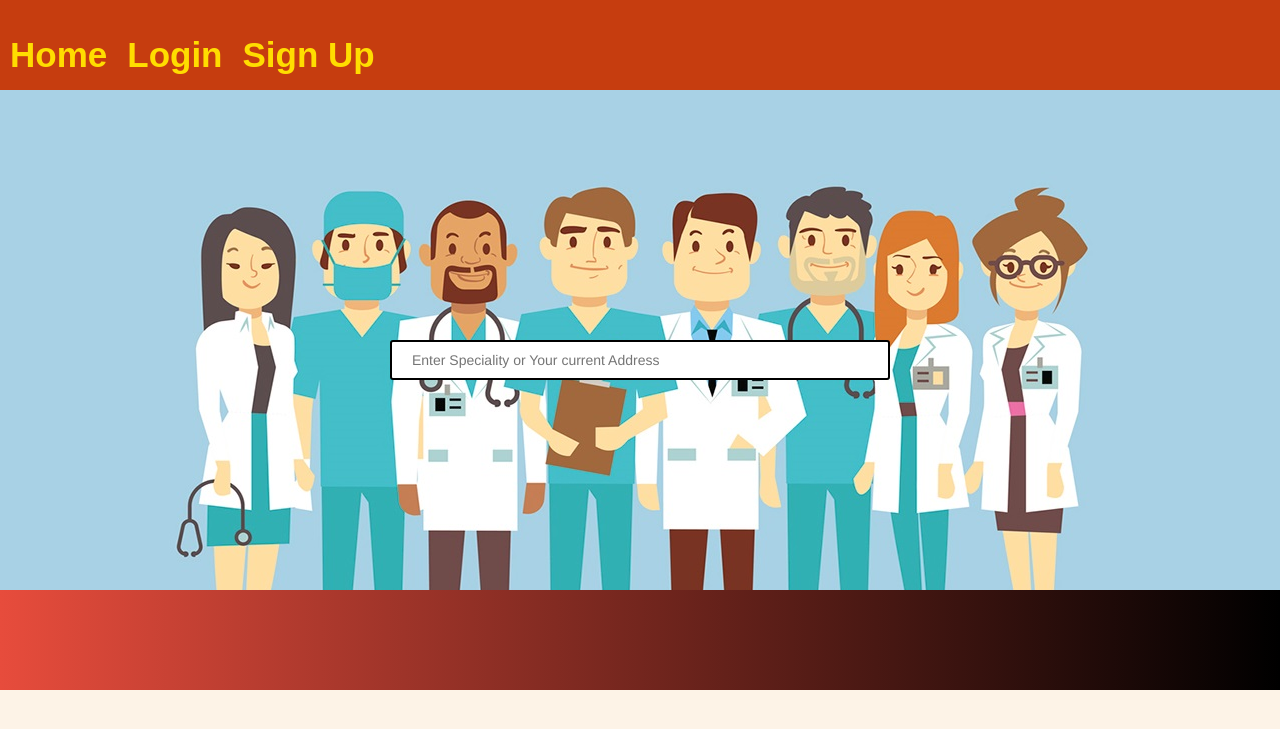
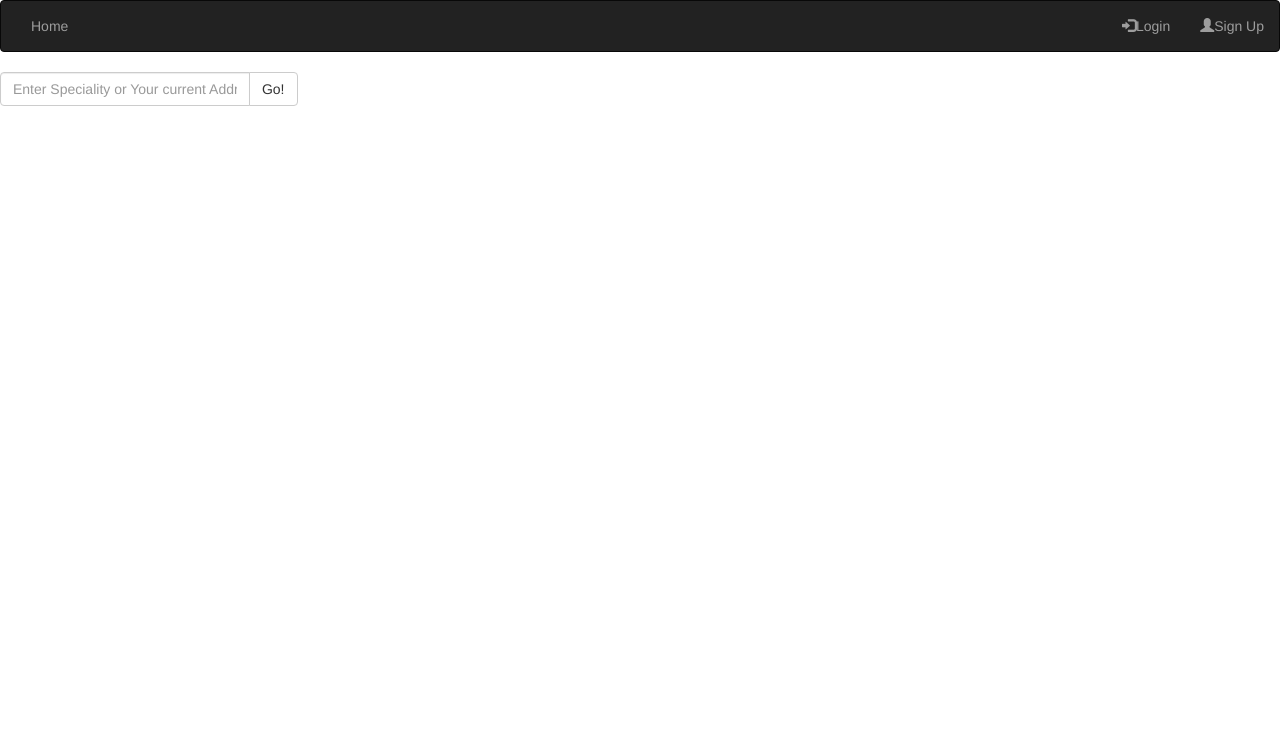
Before and after one commit to stanyet/ssdProject, a Django app: page /website/ in a window 1280 px wide. Shown: the top 729 px of the page. Run offline with Django 3.2, Linux system fonts and the light colour scheme; some libraries are stand-ins or nearby versions.

Commit message:
added Bootstrap to the skeleton by Karthik

```diff
--- a/dbase/website/static/css/base.css
+++ b/dbase/website/static/css/base.css
@@ -1,193 +1 @@
 @import url(https://fonts.googleapis.com/css?family=Open+Sans);
-
-
-html {
-
-  background-color: #FDF3E7; /* W3C, IE 10+/ Edge, Firefox 16+, Chrome 26+, Opera 12+, Safari 7+ */
-
-}
-
-div.container {
-    width: 100%;
-}
-header, footer {
-    padding: 3em;
-    background-color: #C63D0F;
-    clear: left;
-    margin: auto;
-      padding-top: 30px ;
-
-}
-htitle {
-  padding:3em;
-  padding-top: 1em;
-  width:auto;
-  background-color: yellow;
-}
-
-.header {
-
-  height: 90px;
-  width:auto;
-  background-color: #C63D0F;
-  margin: auto;
-  width: 100px;
-  padding-top: 30px ;
-  width: 100%;
-  padding-top: 30px;
-}
-
-* {
-  margin: 0;
-  padding: 0;
-}
-
-.topElements {
-  margin:auto;
-
-  font-size: 35px;
-  text-align: center;
-  font-family: fantasy;
-  font: Comic Sans MS;
-  padding-left: 10px;
-  padding-right: 10px;
-  float:left;
-}
-
-a:link    {
-  text-decoration:  none;
-  font-weight:      bold;
-  background-color: #C63D0F;
-  color:            #ffdd00;
-  }
-a:visited {
-  /* Applies to all visited links */
-  text-decoration:  none;
-  font-weight:      bold;
-  background-color: #C63D0F;
-  color:            #ffdd00
-  }
-a:hover   {
-  /* Applies to links under the pointer */
-  font-weight:      bold;
-  background-color: #C63D0F;
-  color:            #fff;
-  }
-a:active  {
-  /* Applies to activated links */
-  font-weight:      bold;
-  background-color: #C63D0F;
-  color: #007fff;
-  }
-
-#locationField {
-  text-align: center;
-  width: auto;
-  height: 500px;
-  background-image: url("/static/images/docAnimated.jpg");
-  background-repeat: no-repeat;
-  background-attachment: fixed;
-  background-position: center;
-  background-color: rgb(168,209,229);
-}
-
-#myst {
-  height: 500px;
-  background-image: url("/static/images/docsignup.jpg");
-  background-repeat: no-repeat;
-  background-attachment: fixed;
-  background-position: center;
-
-}
-
-#autocomplete {
-  position: relative;
-  top: 250px;
-  height: 40px;
-  width: 500px;
-  margin: auto;
-  border-radius: 3px;
-  border: 2px solid black;
-}
-
-.footer {
-  width: auto;
-  height: 100px;
-  background: #000000;  /* fallback for old browsers */
-  background: -webkit-linear-gradient(to right, #e74c3c, #000000);  /* Chrome 10-25, Safari 5.1-6 */
-  background: linear-gradient(to right, #e74c3c, #000000); /* W3C, IE 10+/ Edge, Firefox 16+, Chrome 26+, Opera 12+, Safari 7+ */
-}
-
-
-.login-form, .registration-form {
-  text-align: center;
-  width: auto;
-  height: 500px;
-
-  margin-bottom:1em
-
-}
-
-input[type=text], input[type=password], input[type=email] {
-    width: 10%;
-    padding: 12px 20px;
-    margin: 8px 0;
-    border-radius: 3px;
-
-    align-self:
-
-}
-
-label {
-  color: blue;
-  font-family: fantasy;
-  font: Comic Sans MS;
-  font-size: 20px;
-
-}
-
-button, input[type="button"], input[type="submit"] {
-  color: white;
-  padding-top: 7px;
-  font-size: 20px;
-  font-family: helvetica;
-  text-decoration: none;
-  border: 2px solid white;
-  border-radius: 20px;
-  transition-duration: .2s;
-  -webkit-transition-duration: .2s;
-  -moz-transition-duration: .2s;
-  background-color: black;
-  padding: 4px 30px;
-}
-
-
-button:hover, input[type="button"]:hover, input[type="submit"]:hover {
-  color: black;
-  background-color: yellow;
-  border-radius: 3px;
-  border: 4px solid orange;
-  transition-duration: .2s;
-  -webkit-transition-duration: .2s;
-  -moz-transition-duration: .2s;
-}
-
-
-p {
-    color: green;
-    font-family: verdana;
-    font-size: 20px;
-}
-
-select {
-  width: 10%;
-  padding: 12px 20px;
-  margin: 8px 0;
-  border-radius: 3px;
-  border: 4px solid black;
-}
-
-select:focus {
-  border-radius: 3px;
-  border: 4px solid orange;
-}
--- a/dbase/website/templates/account/index.html
+++ b/dbase/website/templates/account/index.html
@@ -3,9 +3,21 @@
 {% block title %}Index{% endblock %}
 
 {% block content %}
-<div id="locationField">
+<!--<div id="locationField">
   <input id="autocomplete" placeholder="Enter Speciality or Your current Address"
          onFocus="geolocate()" type="text"></input>
+</div>-->
+<div class="row">
+  <div class="col-lg-3 center-block">
+    <div class="input-group">
+      <input id="autocomplete" type="text" class="form-control" placeholder="Enter Speciality or Your current Address" onfocus="geolocate()">
+      <span class="input-group-btn">
+             <button class="btn btn-default" type="button">Go!</button>
+         </span>
+    </div>
+    <!-- /input-group -->
+  </div>
+  <!-- /.col-lg-6 -->
 </div>
 <script>
 var placeSearch, autocomplete;
--- a/dbase/website/templates/base.html
+++ b/dbase/website/templates/base.html
@@ -8,28 +8,36 @@
   <link rel="stylesheet" href="https://maxcdn.bootstrapcdn.com/bootstrap/3.3.7/css/bootstrap.min.css">
   <script src="https://ajax.googleapis.com/ajax/libs/jquery/3.2.1/jquery.min.js"></script>
   <script src="https://maxcdn.bootstrapcdn.com/bootstrap/3.3.7/js/bootstrap.min.js"></script>
-  </head>
+</head>
 <body>
 
-  <div class="header">
+  <!--<div class="header">-->
+ <nav class="navbar navbar-inverse navbar-toggleable-md navbar-light bg-faded">
+  <div class="container-fluid">
     {% if user.is_authenticated %}
-      <a class="topElements" href="#">My Appointments</a>
-      <a class="topElements" href="#">My HealthRecords</a>
-      <a class="topElements" href="{% url "edit" %}">View/Update Profile</a>
-      <a class="topElements" href="{% url "password_change" %}">Change Password</a>
-      <a class="topElements" href="{% url "logout" %}">Logout</a>
+      <ul class="nav navbar-nav">
+      <li><a class="topElements" href="#">My Appointments</a></li>
+      <li><a class="topElements" href="#">My HealthRecords</a></li>
+     <li><a class="topElements" href="{% url "edit" %}">View/Update Profile</a></li>
+      <li><a class="topElements" href="{% url "password_change" %}">Change Password</a></li>
+      <li><a class="topElements" href="{% url "logout" %}">Logout</a></li>
+      </ul>
     {% else %}
-      <a class="topElements" href="{% url "index" %}">Home</a>
-      <a class="topElements" href="{% url "login" %}">Login</a>
-      <a class="topElements" href="{% url "register" %}">Sign Up</a>
+       <ul class="nav navbar-nav">
+      <li><a class="topElements" href="{% url "index" %}">Home</a></li>
+       </ul>
+
+      <ul class="nav navbar-nav navbar-right">
+      <li><a class="topElements" href="{% url "login" %}"><span class="glyphicon glyphicon-log-in" id="login"></span>Login</a></li>
+      <li><a class="topElements" href="{% url "register" %}"><span class="glyphicon glyphicon-user" id="signup"></span>Sign Up</a></li>
+      </ul>
     {% endif %}
 
-</div>
+  </div>
+  </nav>
 <div id="content">
 {% block content %}
 {% endblock %}
 </div>
-<div class="footer">
-</div>
 </body>
 </html>
```
